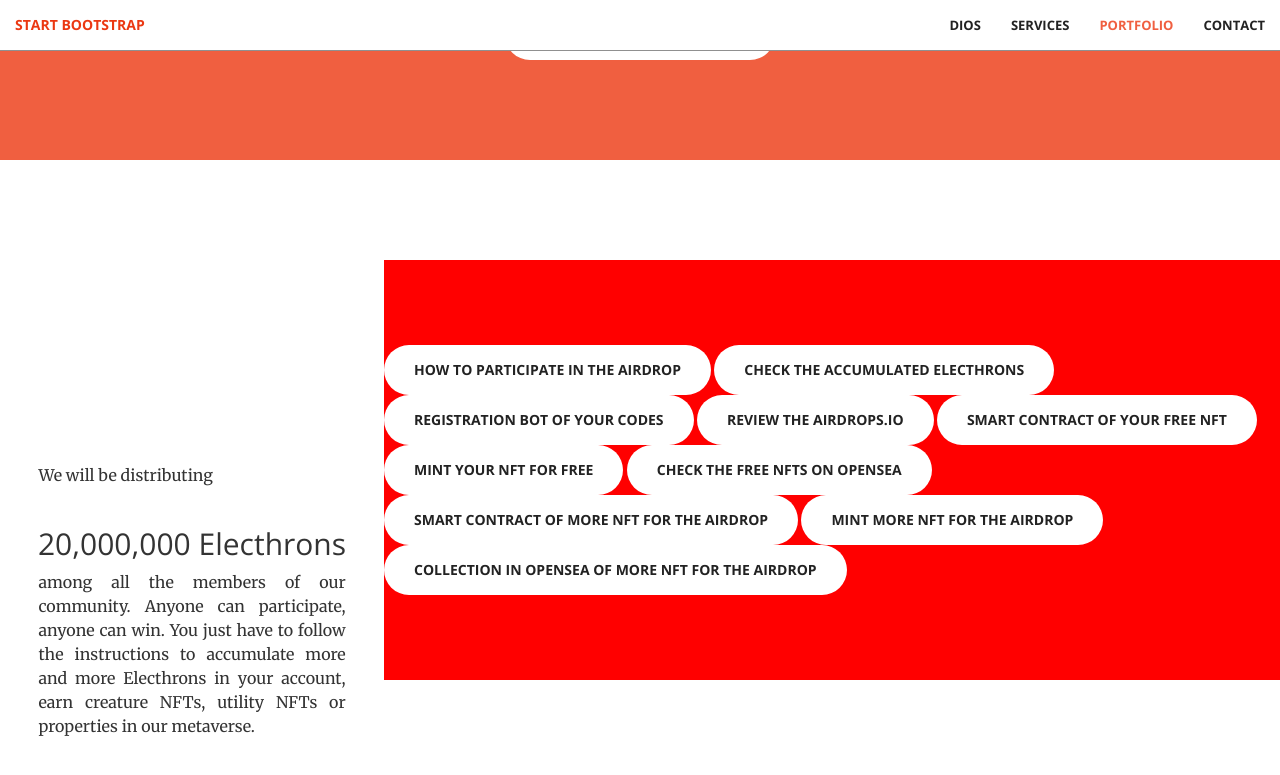
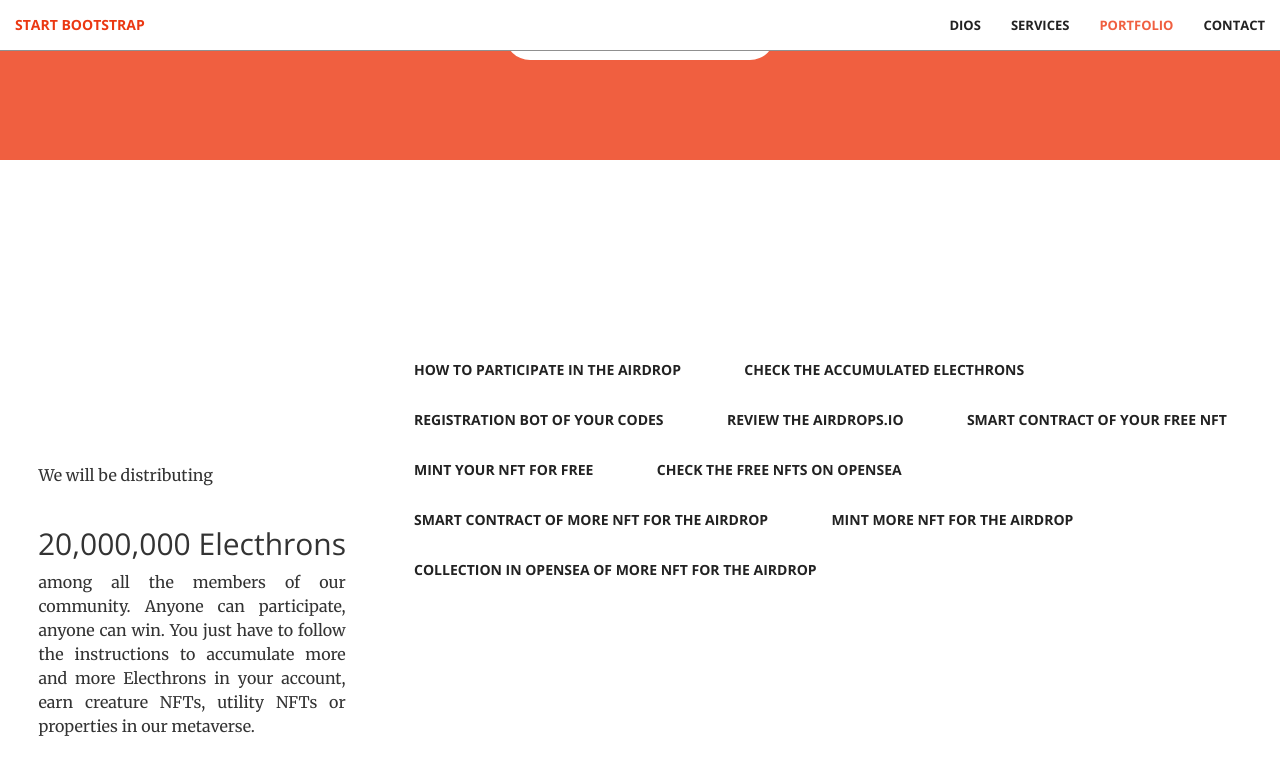
Before and after one commit to soujiang/soujiang.github.io, a Jekyll site: the page built from index.html, in a window 1280 px wide and 900 px high, scrolled down 3400 px. Shown: the top 775 px of the window. Built offline with Jekyll 4.4.1, drawn with Linux system fonts in a browser that asks for light colours.

Commit message:
airdrop text size

```diff
--- a/_sass/_base.scss
+++ b/_sass/_base.scss
@@ -413,5 +413,5 @@ body {
 	height: 30em;
 	justify-content: center;
 	align-items: center;
-    background:red;
+    text-size-adjust:auto ;
 }
```
